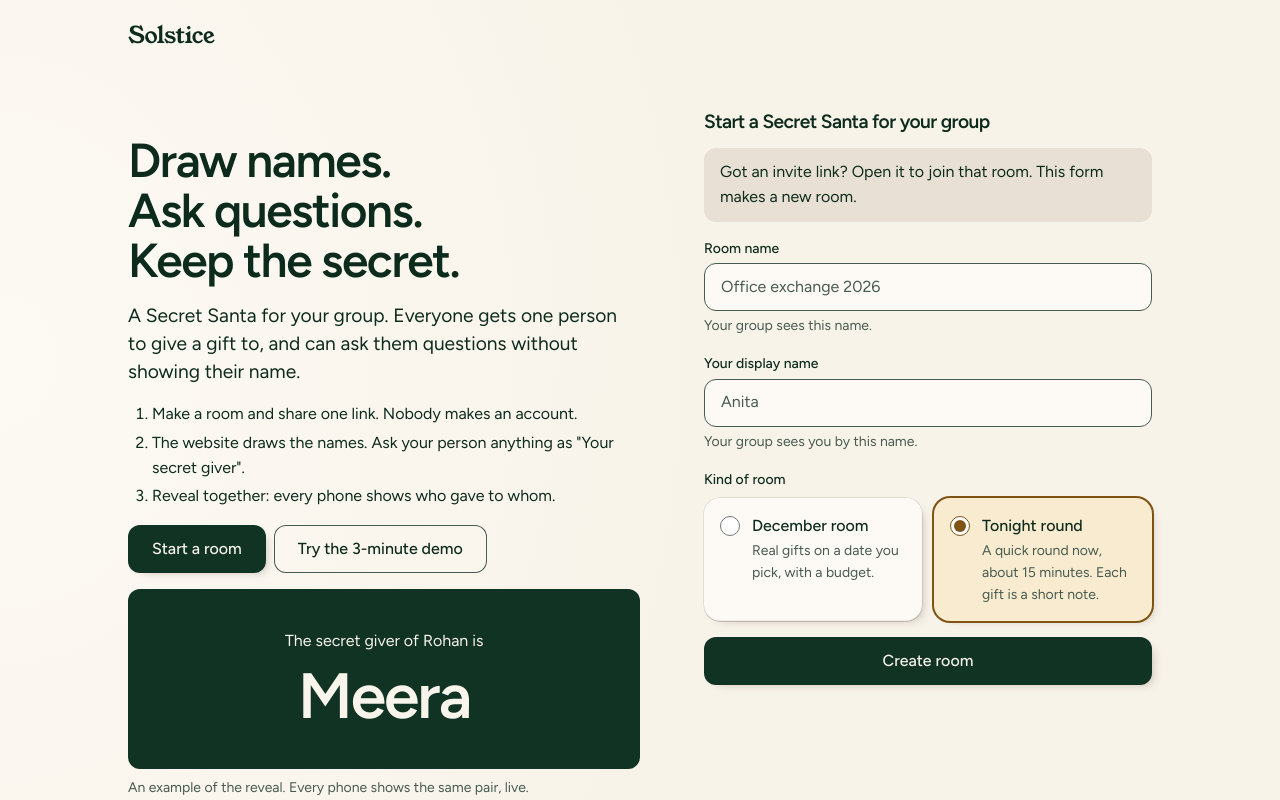
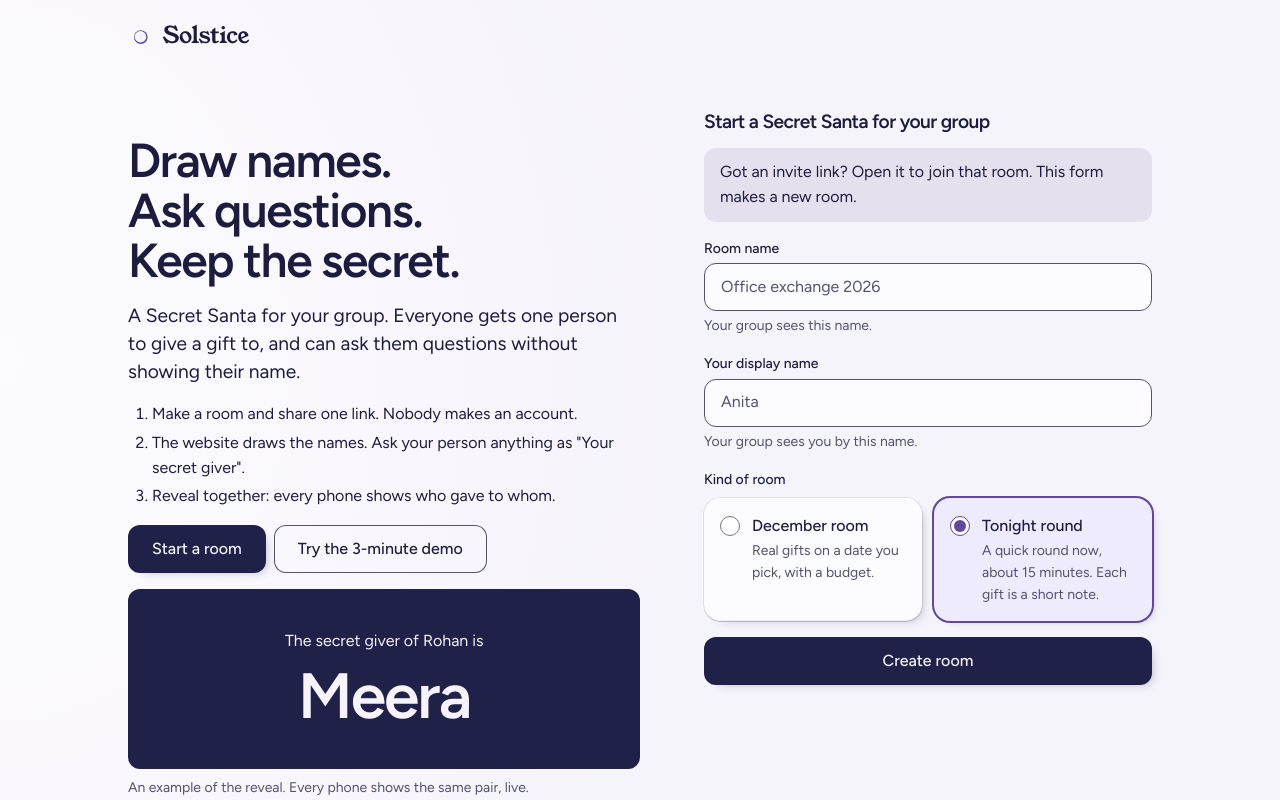
Before and after one commit to chamanswami555/solstice, a Next.js app: page / in a window 1280 px wide. Shown: the top 800 px of the page. Built offline with nearby package versions, Linux system fonts and the light colour scheme.

Commit message:
milky night palette, eclipse mark

```diff
--- a/app/globals.css
+++ b/app/globals.css
@@ -4,7 +4,9 @@
 /* Page shell */
 body { display: flex; flex-direction: column; min-height: 100dvh; background-repeat: no-repeat; background-image: radial-gradient(90% 120% at 0% 30%, var(--color-cotton), transparent 62%); }
 .site-header { padding-block: var(--space-sm); }
-.wordmark { display: inline-flex; align-items: center; min-height: var(--control-height); border-radius: var(--radius-input); font-family: var(--font-outlier); font-size: var(--text-xl); line-height: 1; letter-spacing: -0.015em; text-decoration: none; }
+.wordmark__mark { width: 1.15em; height: 1.15em; fill: var(--color-accent-2); }
+.wordmark__hole { fill: var(--color-paper); }
+.wordmark { display: inline-flex; gap: var(--space-xs); align-items: center; min-height: var(--control-height); border-radius: var(--radius-input); font-family: var(--font-outlier); font-size: var(--text-xl); line-height: 1; letter-spacing: -0.015em; text-decoration: none; }
 .site-main { flex: 1; padding-block: var(--space-lg) var(--space-2xl); }
 .site-footer__line { padding-block: var(--space-lg); border-top: 1px solid var(--color-rule); font-size: var(--text-sm); color: var(--color-muted); }
 
--- a/app/layout.tsx
+++ b/app/layout.tsx
@@ -33,6 +33,11 @@ export default function RootLayout({ children }: LayoutProps<"/">) {
         <header className="site-header">
           <div className="container">
             <Link className="wordmark" href="/" aria-label={`${BRAND.name} home`}>
+              {/* The mark: a light behind the night, as in an eclipse. The same shape as app/icon.svg. */}
+              <svg className="wordmark__mark" viewBox="0 0 64 64" aria-hidden="true">
+                <circle cx="31" cy="34" r="16.5" />
+                <circle cx="30.2" cy="33.2" r="14" className="wordmark__hole" />
+              </svg>
               {BRAND.name}
             </Link>
           </div>
--- a/app/opengraph-image.tsx
+++ b/app/opengraph-image.tsx
@@ -2,7 +2,7 @@ import { ImageResponse } from "next/og";
 import { BRAND } from "@/lib/brand";
 
 // The picture a chat or a post shows for a shared link: the reveal stage of the room, with the product line.
-// An image has no CSS tokens, so the colours are close sRGB copies of the board, board-type and paper tokens of app/tokens.css.
+// An image has no CSS tokens, so the colours are close sRGB copies of the board, board-type, paper and ink tokens of app/tokens.css.
 export const alt = `${BRAND.name}: a Secret Santa for your group. The reveal shows "The secret giver of Rohan is Meera".`;
 export const size = { width: 1200, height: 630 };
 export const contentType = "image/png";
@@ -10,10 +10,10 @@ export const contentType = "image/png";
 export default function OpenGraphImage() {
   return new ImageResponse(
     (
-      <div style={{ width: "100%", height: "100%", display: "flex", flexDirection: "column", justifyContent: "center", padding: "0 80px", background: "#f5ecd9", color: "#14281f" }}>
+      <div style={{ width: "100%", height: "100%", display: "flex", flexDirection: "column", justifyContent: "center", padding: "0 80px", background: "#f6f4fb", color: "#1c1d3e" }}>
         <div style={{ fontSize: 64, fontWeight: 700 }}>{BRAND.name}</div>
         <div style={{ fontSize: 40, marginTop: 12 }}>A Secret Santa for your group, on one link.</div>
-        <div style={{ display: "flex", flexDirection: "column", alignItems: "center", marginTop: 48, padding: "44px 0", borderRadius: 28, background: "#1d3a2e", color: "#f8f3e6" }}>
+        <div style={{ display: "flex", flexDirection: "column", alignItems: "center", marginTop: 48, padding: "44px 0", borderRadius: 28, background: "#202148", color: "#f6f3fc" }}>
           <div style={{ fontSize: 36 }}>The secret giver of Rohan is</div>
           <div style={{ fontSize: 96, fontWeight: 700, marginTop: 8 }}>Meera</div>
         </div>
--- a/app/tokens.css
+++ b/app/tokens.css
@@ -8,14 +8,15 @@
   --container: 72rem; --gutter: 64px; --gap-columns: 32px;
   --control-height: 48px;
   --z-base: 1; --z-raised: 10; --z-dropdown: 100; --z-sticky: 200; --z-sticky-nav: 300; --z-modal: 400; --z-toast: 500; --z-tooltip: 600;
-  --color-paper: oklch(96.5% 0.014 80); --color-paper-2: oklch(94% 0.016 80); --color-paper-3: oklch(91% 0.018 80);
-  --color-cotton: oklch(98.6% 0.008 85); --color-lit: oklch(94.5% 0.04 85);
-  --color-ink: oklch(26% 0.045 160); --color-muted: oklch(45% 0.03 160);
-  --color-rule: oklch(87% 0.014 80);
-  --color-accent: oklch(80% 0.14 78); --color-accent-ink: oklch(26% 0.045 160); --color-accent-2: oklch(48% 0.095 70); --color-focus: oklch(50% 0.1 70);
-  --color-board: oklch(29% 0.05 160); --color-board-type: oklch(97% 0.012 85);
+  /* Milky mystery: milk-white paper with a trace of lilac, midnight-indigo ink and stage, a violet ring, a moon-gold accent. */
+  --color-paper: oklch(97% 0.01 300); --color-paper-2: oklch(94.5% 0.014 300); --color-paper-3: oklch(91.5% 0.018 300);
+  --color-cotton: oklch(99% 0.005 300); --color-lit: oklch(95% 0.03 295);
+  --color-ink: oklch(25% 0.06 280); --color-muted: oklch(45% 0.04 280);
+  --color-rule: oklch(88% 0.014 300);
+  --color-accent: oklch(84% 0.11 85); --color-accent-ink: oklch(25% 0.06 280); --color-accent-2: oklch(47% 0.13 295); --color-focus: oklch(48% 0.14 295);
+  --color-board: oklch(27% 0.07 280); --color-board-type: oklch(97% 0.012 300);
   --color-error: oklch(47% 0.17 27);
-  --shade: 34% 0.035 70; --lit: 100% 0.008 85;
+  --shade: 30% 0.05 285; --lit: 100% 0.006 300;
   --font-display: var(--font-figtree), "Figtree", ui-sans-serif, system-ui, sans-serif; --font-body: var(--font-display);
   --font-outlier: var(--font-young-serif), "Young Serif", ui-serif, Georgia, serif;
   --radius-card: 16px; --radius-input: 12px;
```
Also changed, not shown: app/icon.svg.
